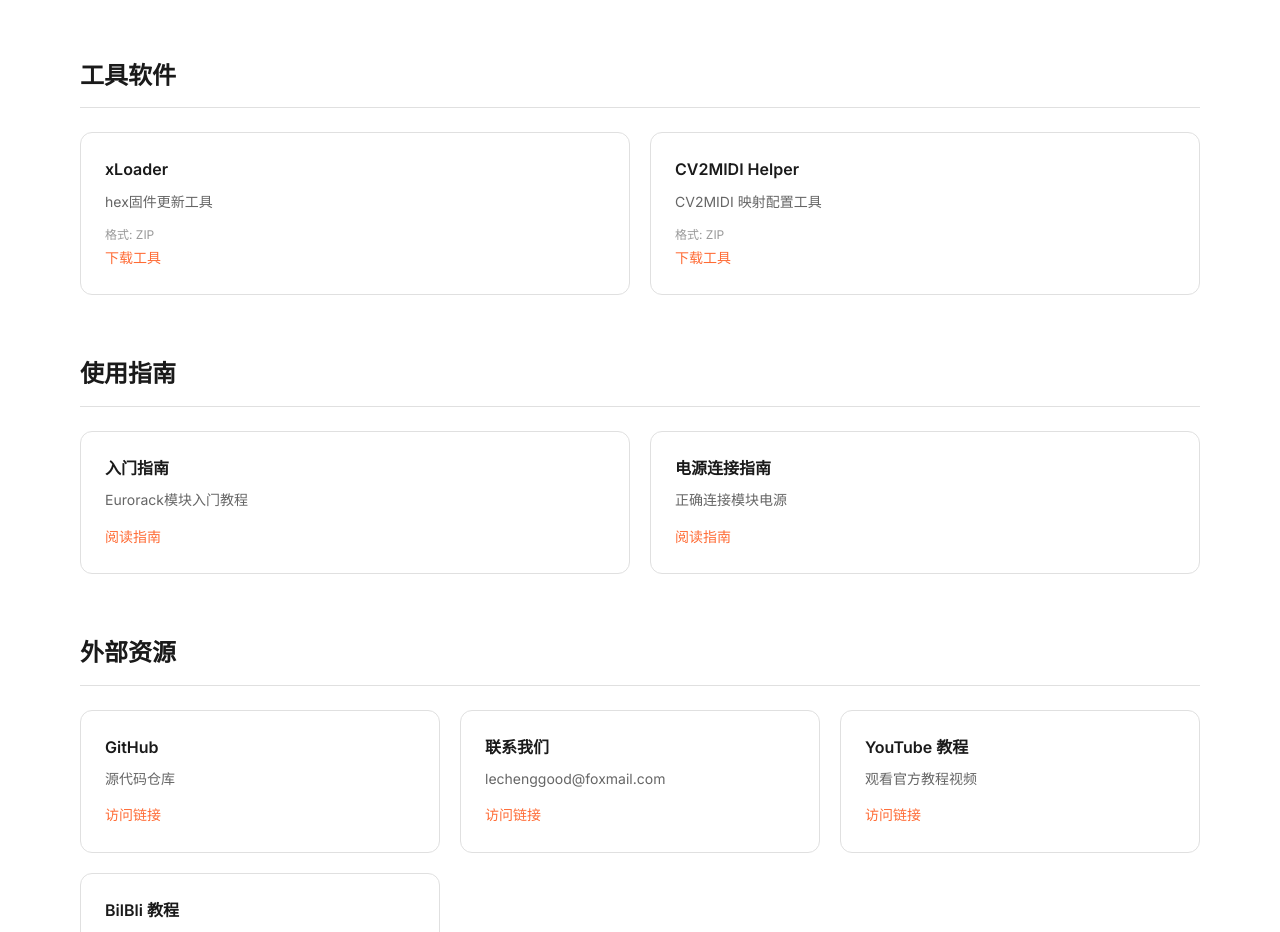
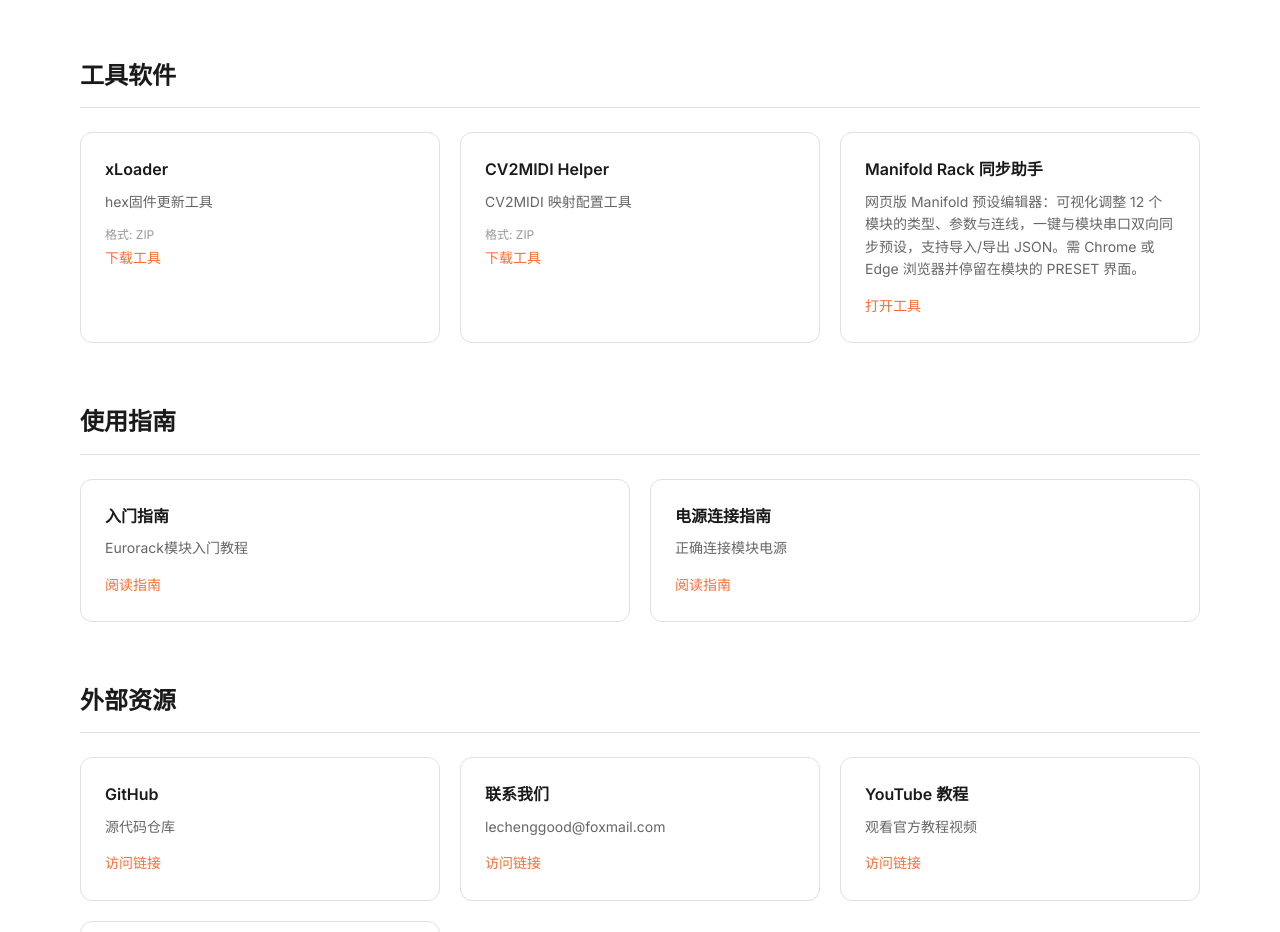
Before and after one commit to environscape/CodingInspire, a plain HTML site: page support.html in a window 1280 px wide. Shown: the part 1246-2178 px from the top of the page. Drawn offline with Linux system fonts and the light colour scheme.

Commit message:
feat(support): 工具软件新增 Manifold Rack 同步助手入口
- 新增工具卡片, 三语说明其用途 (预设可视化编辑 + 串口双向同步 + JSON 导入导出)
- 工具卡片支持网页类工具 (isExternal → 新标签打开, 隐藏格式行)
- 更新 html 分享包快照

```diff
--- a/data/support.json
+++ b/data/support.json
@@ -196,6 +196,17 @@
         "description_jp": "CV2MIDI マッピング設定ツール",
         "fileType": "zip",
         "url": "support/tools/CV2MIDIHelper_v1.0.zip"
+      },
+      {
+        "id": "3",
+        "title": "Manifold Rack 同步助手",
+        "title_en": "Manifold Rack Sync Helper",
+        "title_jp": "Manifold Rack 同期ヘルパー",
+        "description": "网页版 Manifold 预设编辑器：可视化调整 12 个模块的类型、参数与连线，一键与模块串口双向同步预设，支持导入/导出 JSON。需 Chrome 或 Edge 浏览器并停留在模块的 PRESET 界面。",
+        "description_en": "Web-based Manifold preset editor: tweak the 12 modules' types, parameters and patch routing, sync presets to/from the module over serial in both directions, and import/export JSON. Requires Chrome or Edge with the module staying on the PRESET screen.",
+        "description_jp": "Web 版 Manifold プリセットエディター：12 個のモジュールのタイプ・パラメータ・パッチ接続を視覚的に編集し、シリアル経由でプリセットを双方向同期、JSON のインポート／エクスポートにも対応。Chrome または Edge が必要で、モジュールは PRESET 画面のままにしてください。",
+        "url": "other/manifold_rack/index.html",
+        "isExternal": true
       }
     ],
     "guides": [
--- a/support.html
+++ b/support.html
@@ -1154,6 +1154,7 @@ nav.scrolled {
                 view_manual: 'View Manual',
                 download_firmware: 'Download Firmware',
                 download_tool: 'Download Tool',
+                open_tool: 'Open Tool',
                 read_guide: 'Read Guide',
                 visit_link: 'Visit Link',
                 loading: 'Loading...',
@@ -1172,6 +1173,7 @@ nav.scrolled {
                 view_manual: 'マニュアルを見る',
                 download_firmware: 'ファームウェアをダウンロード',
                 download_tool: 'ツールをダウンロード',
+                open_tool: 'ツールを開く',
                 read_guide: 'ガイドを読む',
                 visit_link: 'リンクを開く',
                 loading: '読み込み中...',
@@ -1190,6 +1192,7 @@ nav.scrolled {
                 view_manual: '查看手册',
                 download_firmware: '下载固件',
                 download_tool: '下载工具',
+                open_tool: '打开工具',
                 read_guide: '阅读指南',
                 visit_link: '访问链接',
                 loading: '加载中...',
@@ -1434,16 +1437,22 @@ nav.scrolled {
                 `;
             }).join('');
 
-            const toolsHtml = support.tools.map(item => `
-                <div class="support-card">
-                    <h4>${tField(item, 'title')}</h4>
-                    <p>${tField(item, 'description')}</p>
-                    <div class="meta">
-                        <span>${t.format_label} ${item.fileType.toUpperCase()}</span>
+            const toolsHtml = support.tools.map(item => {
+                const isDownload = !item.isExternal;
+                const targetAttr = isDownload ? 'download' : 'target="_blank"';
+                const btnText = isDownload ? t.download_tool : t.open_tool;
+                const metaHtml = item.fileType
+                    ? `<div class="meta"><span>${t.format_label} ${tField(item, 'fileType').toUpperCase()}</span></div>`
+                    : '';
+                return `
+                    <div class="support-card">
+                        <h4>${tField(item, 'title')}</h4>
+                        <p>${tField(item, 'description')}</p>
+                        ${metaHtml}
+                        <a href="${item.url}" ${targetAttr}>${btnText}</a>
                     </div>
-                    <a href="${item.url}" download>${t.download_tool}</a>
-                </div>
-            `).join('');
+                `;
+            }).join('');
 
             const guidesHtml = support.guides.map(item => {
                 const targetAttr = item.isExternal ? 'target="_blank"' : '';
```
Also changed, not shown: 7 other files.
